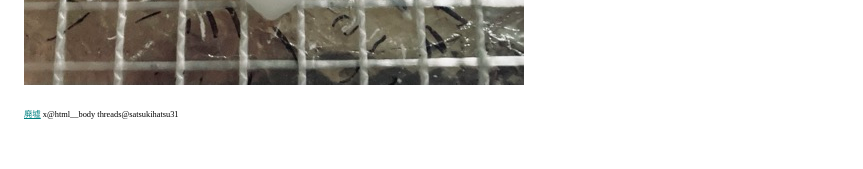
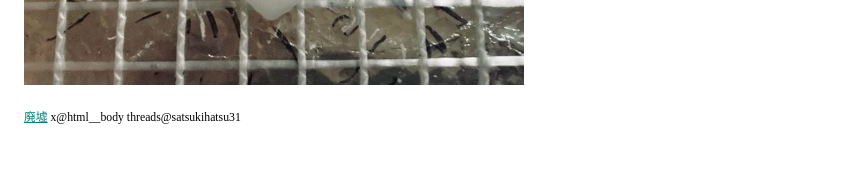
Before and after one commit to nn-iii/nn-iii.github.io, a Jekyll site: the page built from index.md, in a window 1280 px wide. Shown: the part 853-1022 px from the top of the page, without its empty margins (0-863 px from the left). Built offline with Jekyll 4.4.1, drawn with Linux system fonts in a browser that asks for light colours; some web fonts are replaced.

Commit message:
footer.md を更新

```diff
--- a/_includes/footer.md
+++ b/_includes/footer.md
@@ -11,4 +11,4 @@ I've been waiting for you to ascend the throne.
 ![](/images/topimg.jpeg)
 
 [廃墟](https://himorogi.github.io) x@html__body threads@satsukihatsu31
-{: style="font-size:50%;"}
+{: style="font-size:70%;"}
```
